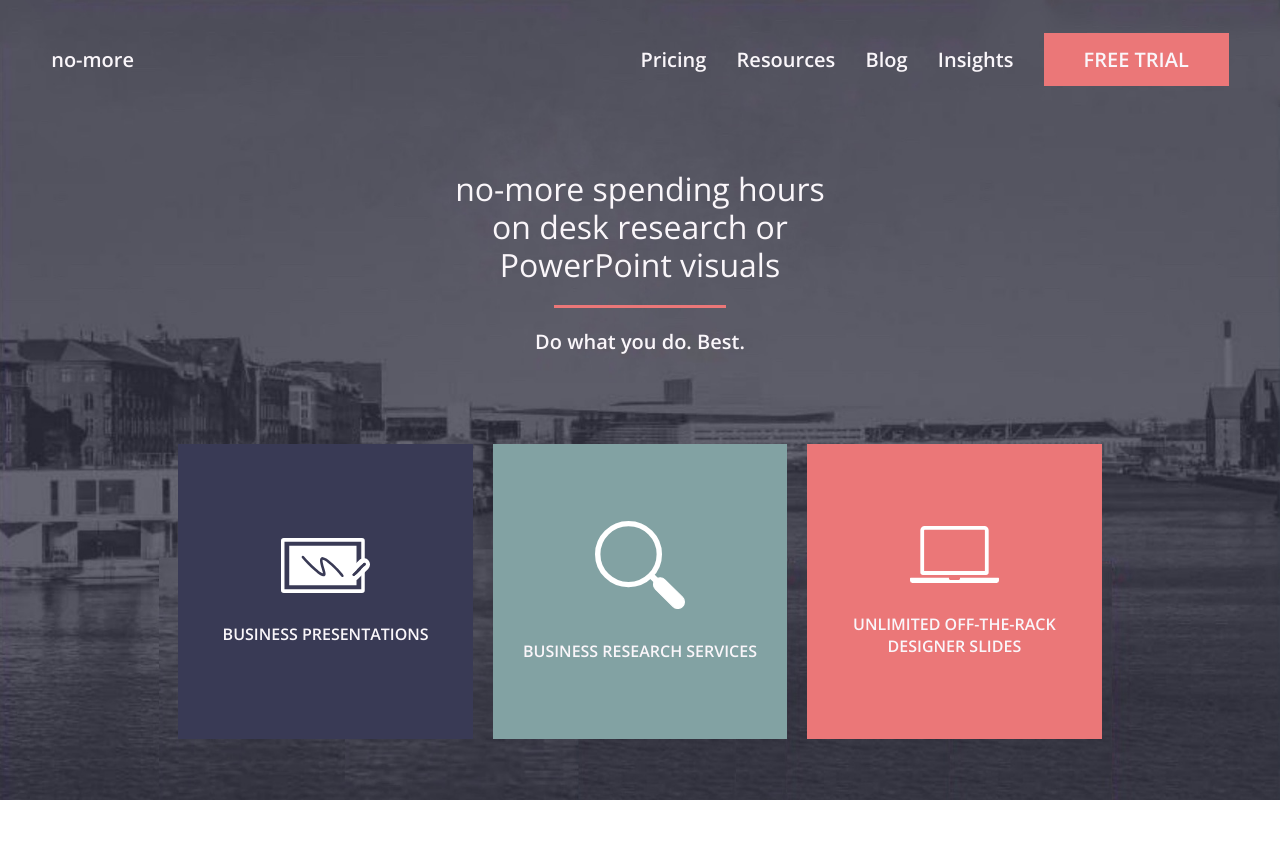
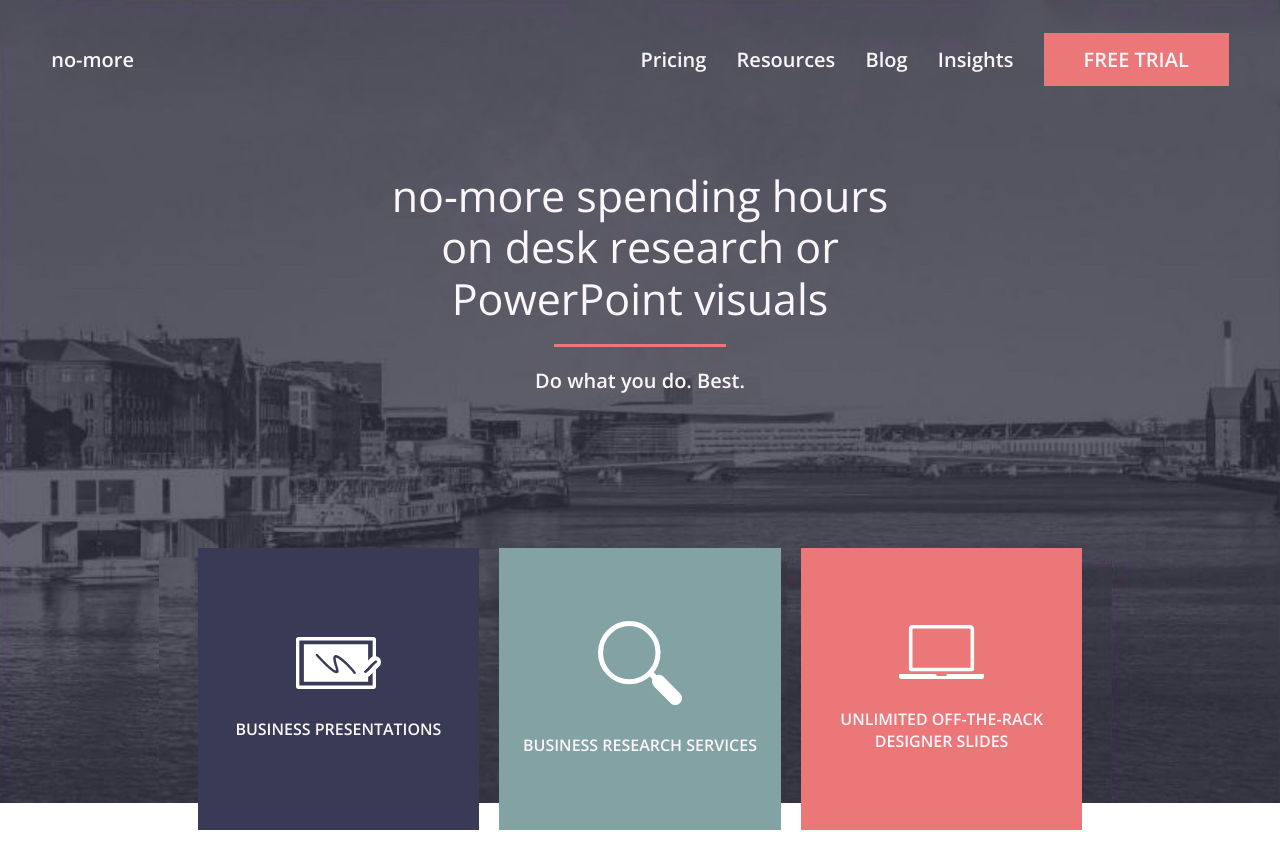
Before and after one commit to xiaobaoxixi/no-more-test, a plain HTML site: page index.html in a window 1280 px wide. Before the commit the page ends 800 px from the top, so only its background shows below. Drawn offline with nearby package versions, Linux system fonts and the light colour scheme.

Commit message:
changed: size and  positioning of the 3 squares

```diff
--- a/style.css
+++ b/style.css
@@ -64,7 +64,7 @@ issues:
 }
 .size-large *,
 .size-large {
-  font-size: 32px;
+  font-size: 43px;
 }
 
 /* presets end */
@@ -72,7 +72,7 @@ issues:
 /* element styling starts */
 body {
   background-image: url(img/bg.jpg);
-  background-size: cover;
+  background-size: contain;
   background-repeat: no-repeat;
   padding: 40px 4vw; /* don't know which design guide is followed here, settings based on image */
 }
@@ -107,6 +107,7 @@ section {
 }
 section.heading {
   padding: 7vw;
+  margin-bottom: 5vw; /* temp solution. use vw as unit to maintain sizing relationship to the bg image, which is set to cover 100vw width. 5 is used to to make room for the bridge in the bg image so that the squares won't cover them. not precice */
 }
 section.squares > * {
   height: var(--square-size);
@@ -125,7 +126,7 @@ img {
 }
 @media screen and (min-width: 760px) {
   :root {
-    --square-size: 23vw;
+    --square-size: 22vw;
   }
   h1 {
     width: 22ch;
```
